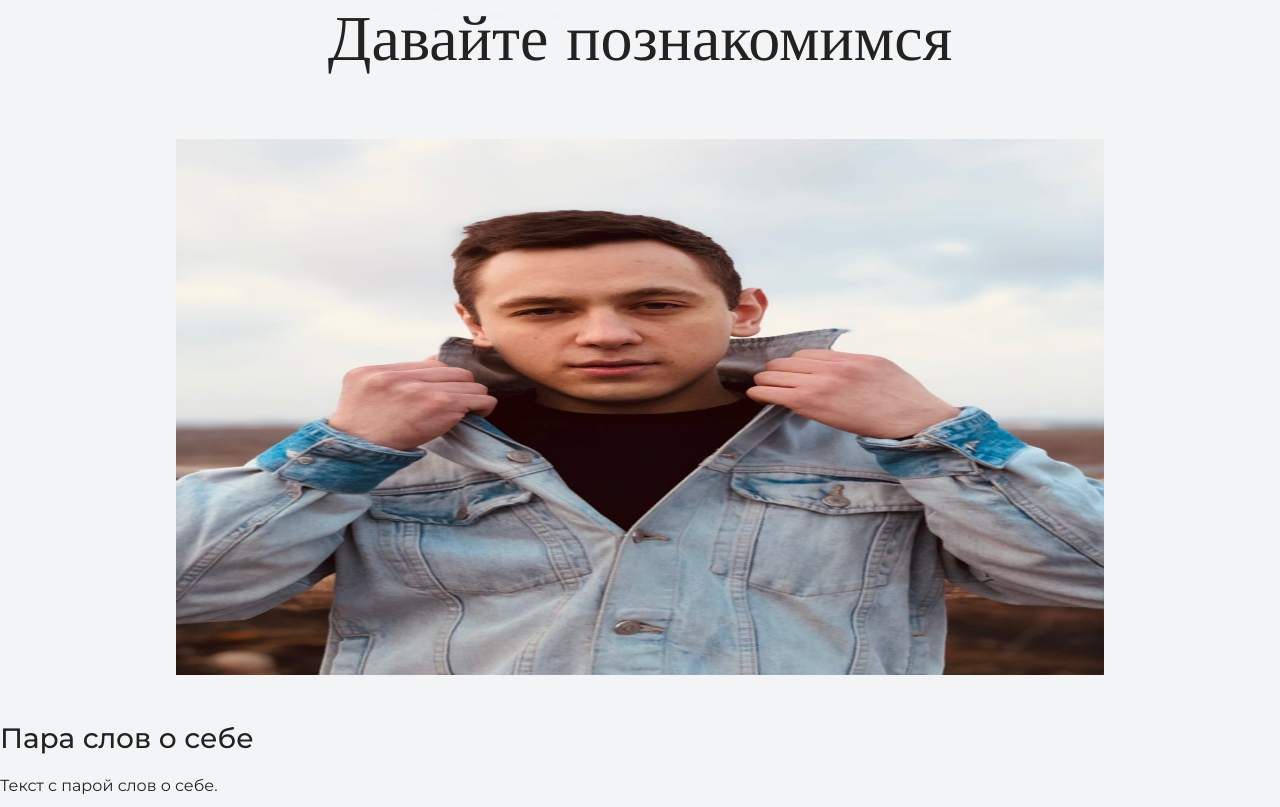
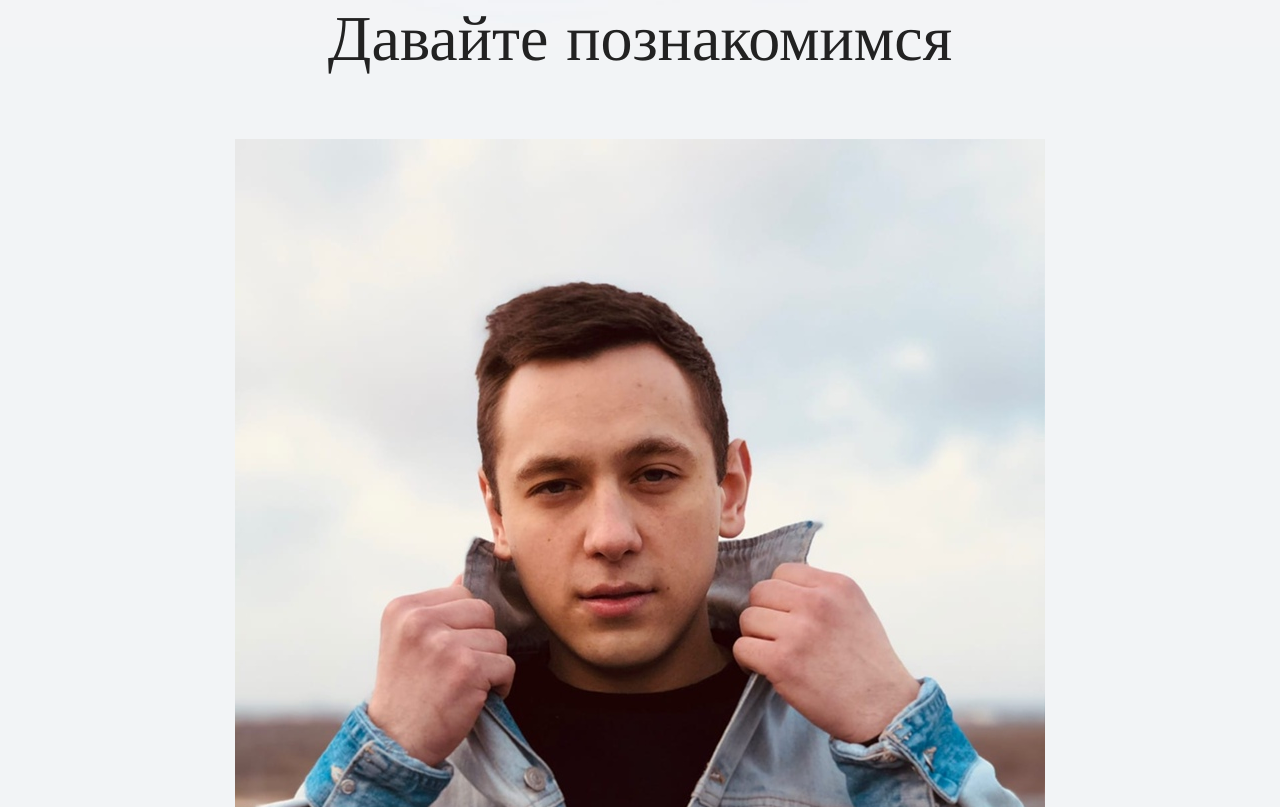
Before and after one commit to thgrigorev/my-site, a plain HTML site: page index.html in a window 1280 px wide. Shown: the part 1033-1840 px from the top of the page. Drawn offline with nearby package versions, Linux system fonts and the light colour scheme.

Commit message:
Update index.html

```diff
--- a/index.html
+++ b/index.html
@@ -24,7 +24,7 @@
 
     <section class="intro">
       <h2 class="subheading">Давайте познакомимся</h2>
-      <figure class="user-image"><img src="files/user.jpg" width="928" height="536" alt="Это я О_О"></figure>
+      <figure class="user-image"><img src="files/user.jpg" width="810" height="1080" alt="Это я О_О"></figure>
       <h3>Пара слов о себе</h3>
       <p>Текст с парой слов о себе.</p>
       <h3>Чем могу быть полезен</h3>
```
